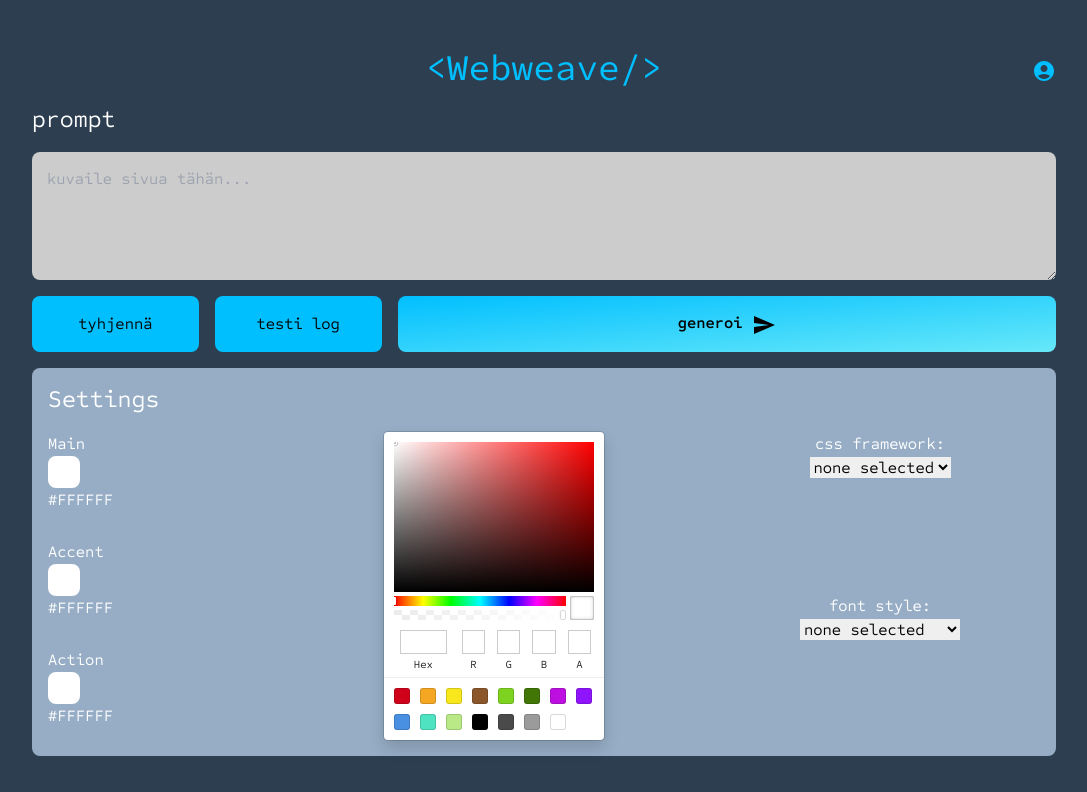
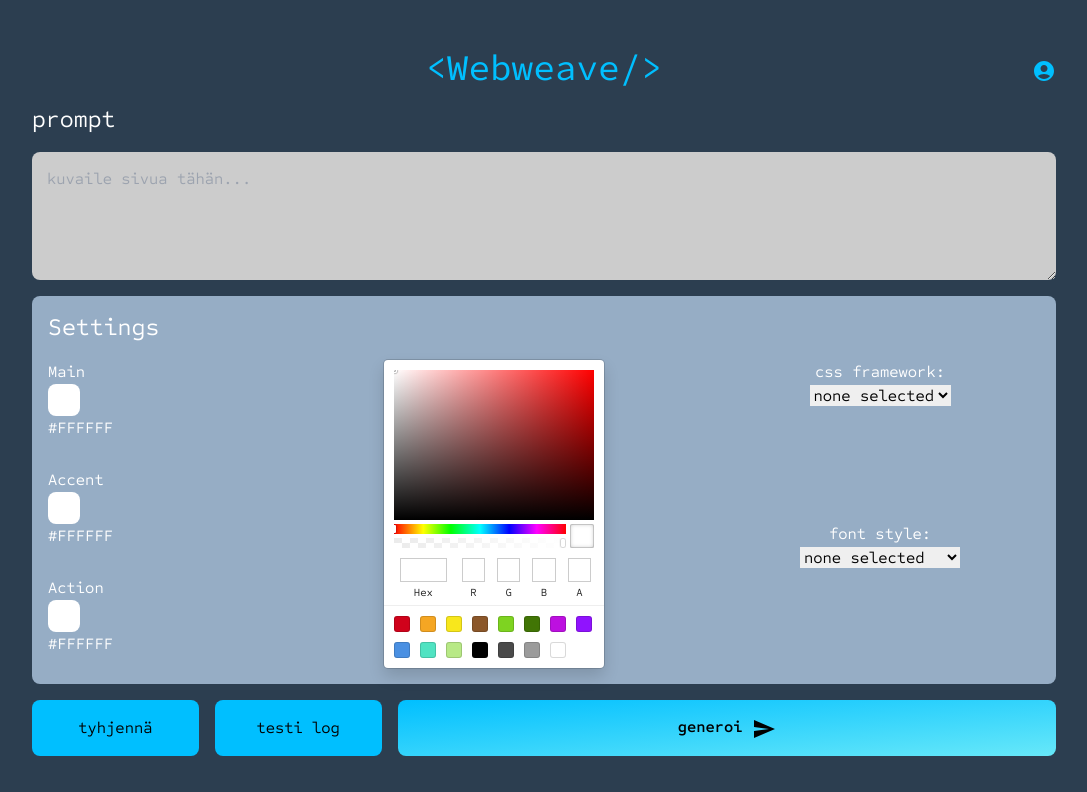
Before and after one commit to ofisch/WebWeave, a React (Vite) app in the folder webweave/: page / in a window 1280 px wide. Shown: the top 792 px of the page, without its empty margins (96-1183 px from the left). Built offline with nearby package versions, Linux system fonts and the light colour scheme; no server answers.

Commit message:
uudenlainen edit

```diff
--- a/webweave/src/assets/style.ts
+++ b/webweave/src/assets/style.ts
@@ -66,10 +66,8 @@
   modalContent: "w-full p-4",
 
   sites: "grid grid-cols-3 gap-4",
-  sitesEdit: "grid grid-cols-3 gap-4 mt-8",
+  sitesEdit: "grid grid-cols-3 gap-8 mt-8",
   editH2: "text-white text-2xl col-start-2 my-10",
-  editButton:
-    "bg-red-500 w-1/2 m-auto p-2 text-black rounded-lg w-full col-start-3 col-span-1",
   sitesButton:
     "bg-action p-2 text-black rounded-lg w-full col-start-2 col-span-1 transition-all duration-500 bg-gradient-to-tl from-emerald-500 via-cyan-300 to-action bg-size-200 bg-pos-0 hover:bg-pos-100",
   iconContainer: "justify-center flex flex-col",
@@ -81,6 +79,12 @@
   picker: "grid grid-cols-3 gap-4",
   colors: "grid grid-cols-1 gap-4",
   drop: "grid grid-cols-1 gap-4",
+
+  profileTop: "py-4 max-w-5xl grid gap-4 xs:grid-cols-2 mb-32",
+  editSection:
+    "bg-primary h-32 fixed inset-x-0 bottom-0 grid grid-cols-3 gap-8 mt-8",
+  editButton:
+    "bg-red-500 w-32 h-fit m-auto self-center p-2 text-black rounded-lg col-start-2 col-span-1",
 };
 
 export default style;
--- a/webweave/src/views/Home.tsx
+++ b/webweave/src/views/Home.tsx
@@ -319,26 +319,6 @@
               value={prompt}
               onChange={handlePromptChange}
             ></textarea>
-            <div className={style.navHomePrompt}>
-              <button className={style.buttonClear} onClick={clearPrompt}>
-                tyhjennä
-              </button>
-              <button className={style.buttonLog} onClick={exportToJSONFile}>
-                testi log
-              </button>
-              <button
-                className={`${
-                  loading
-                    ? `${style.buttonGenerate} pointer-events-none disabled`
-                    : style.buttonGenerate
-                }`}
-                onClick={handleApiRequest}
-              >
-                <p className={loading ? style.textGenerate : "flex-auto"}>
-                  generoi <SendIcon />
-                </p>
-              </button>
-            </div>
           </div>
 
           <div className={style.secondary}>
@@ -438,6 +418,26 @@
               </div>
             </div>
           </div>
+          <div className={style.navHomePrompt}>
+            <button className={style.buttonClear} onClick={clearPrompt}>
+              tyhjennä
+            </button>
+            <button className={style.buttonLog} onClick={exportToJSONFile}>
+              testi log
+            </button>
+            <button
+              className={`${
+                loading
+                  ? `${style.buttonGenerate} pointer-events-none disabled`
+                  : style.buttonGenerate
+              }`}
+              onClick={handleApiRequest}
+            >
+              <p className={loading ? style.textGenerate : "flex-auto"}>
+                generoi <SendIcon />
+              </p>
+            </button>
+          </div>
           <div>
             <p className={style.p}>{requestStatus}</p>
             {loading ? <p id="loading" className={style.p}></p> : null}
--- a/webweave/src/views/Profile.tsx
+++ b/webweave/src/views/Profile.tsx
@@ -160,7 +160,7 @@
       </div>
 
       <div className={style.container}>
-        <div className={style.top}>
+        <div className={style.profileTop}>
           <header className={style.header}>
             <div onClick={() => goTo("/")}>
               <h1>&lt;Webweave/&gt;</h1>{" "}
@@ -189,12 +189,14 @@
             </div>
             <div className={style.sitesEdit}>
               <h2 className={style.editH2}>tallennetut sivut</h2>
-              <button className={style.editButton} onClick={toggleEditMode}>
-                {isEditMode ? "Done" : "Edit"}
-              </button>
             </div>
             <ul className={style.list}>{listPages}</ul>
           </main>
+        </div>
+        <div className={style.editSection}>
+          <button className={style.editButton} onClick={toggleEditMode}>
+            {isEditMode ? "Done" : "Edit"}
+          </button>
         </div>
       </div>
     </>
```
